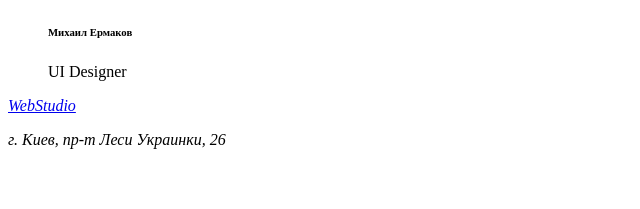
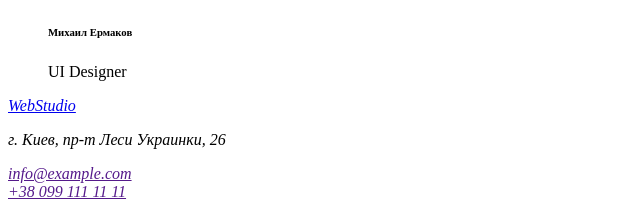
Before and after one commit to AlinaMakarenko/goit-markup-hw-01, a plain HTML site: page index.html in a window 1280 px wide. Shown: the part 2880-3089 px from the top of the page, without its empty margins (0-640 px from the left). Before the commit the page ends 3045 px from the top, so only its background shows below. Drawn offline with Linux system fonts and the light colour scheme.

Commit message:
перенесла строку телефона

```diff
--- a/index.html
+++ b/index.html
@@ -99,8 +99,8 @@
     <address>
         <a href="/"><span>Web</span>Studio</a>
         <p>г. Киев, пр-т Леси Украинки, 26</p>
-        <a href="info@example.com"></a>
-        <a href="+38 099 111 11 11"></a>
+        <a href="">info@example.com</a> <br/>
+        <a href="">+38 099 111 11 11</a>
     </address>
 </footer>
 
```
